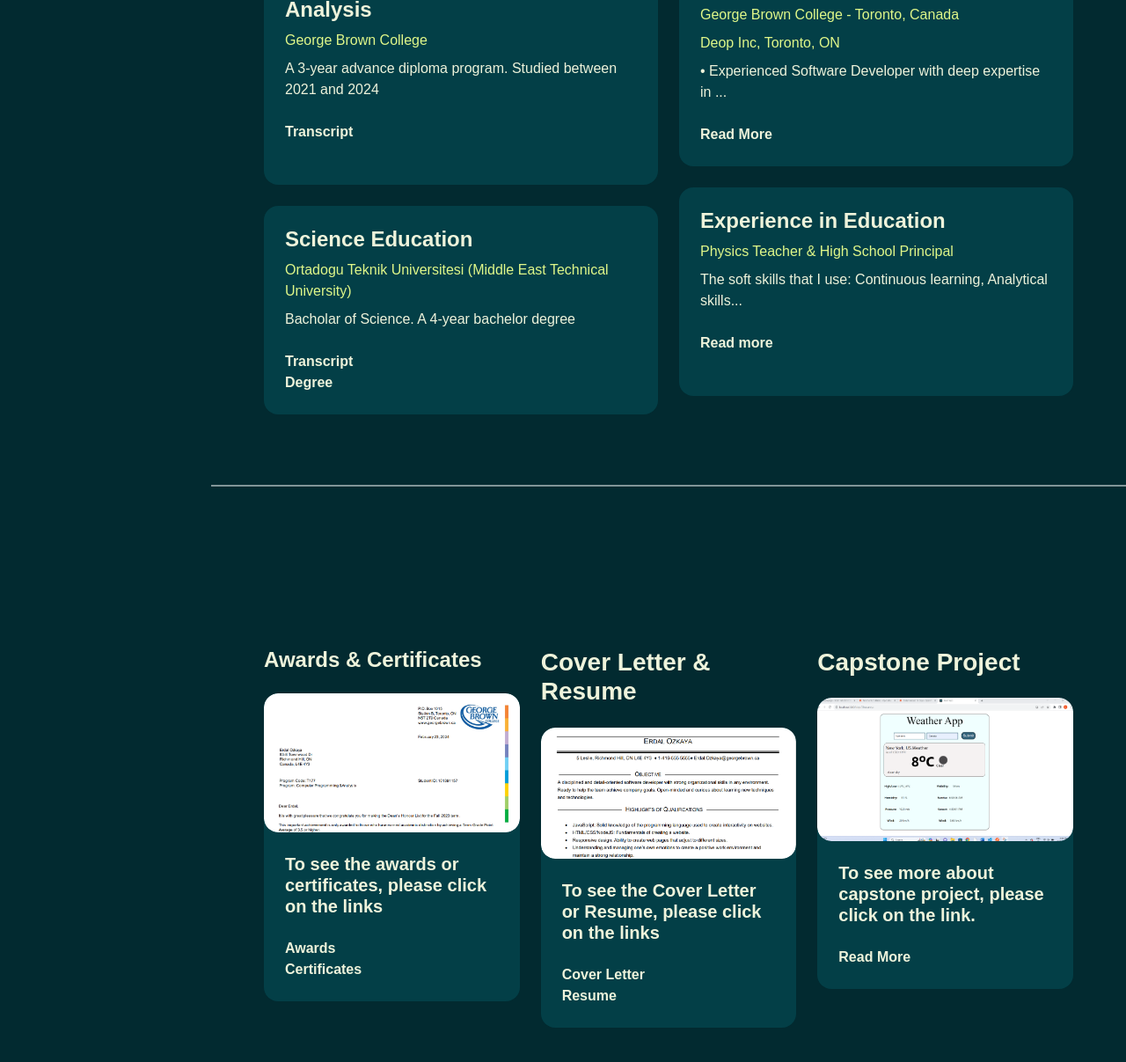
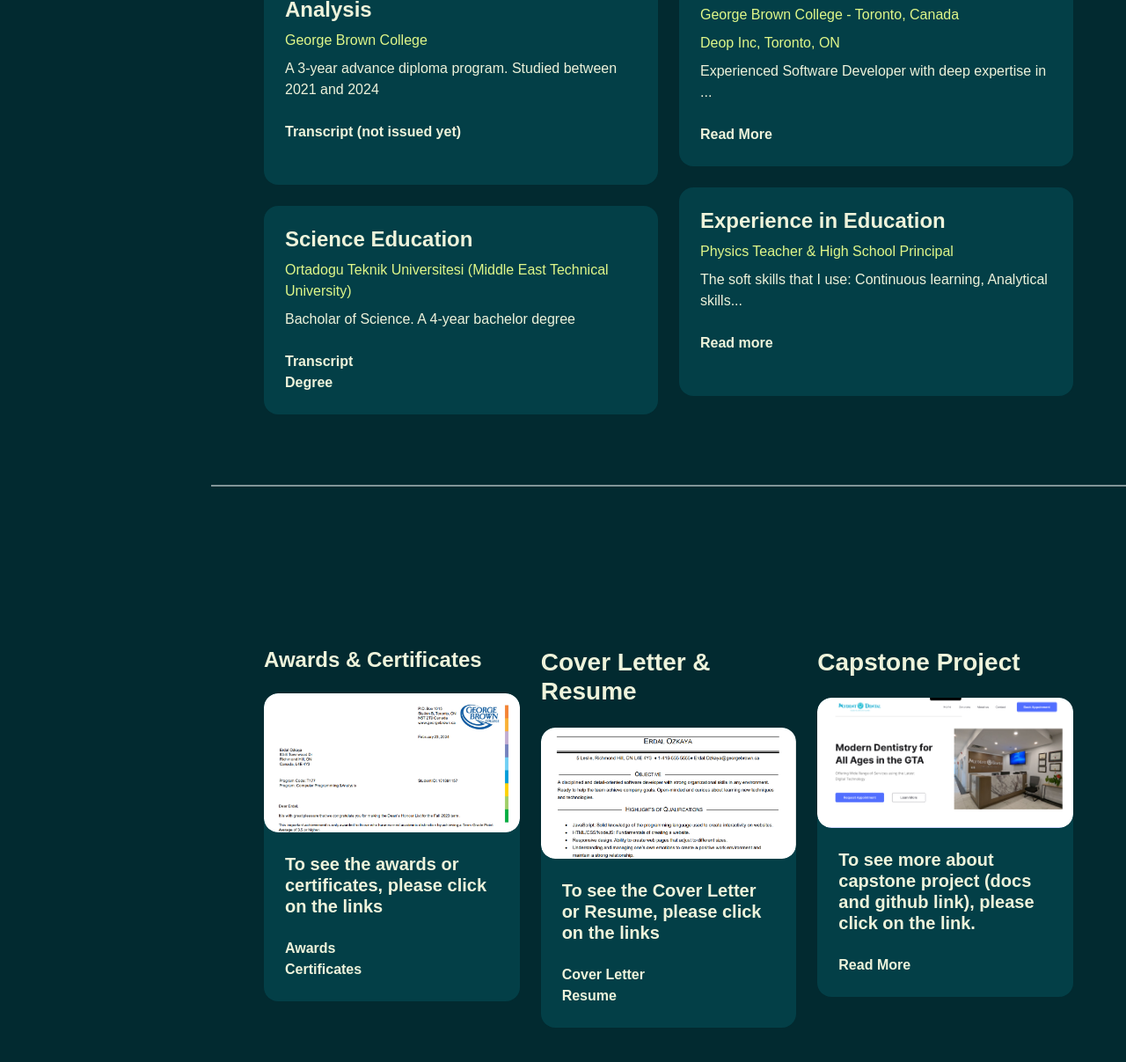
Before and after one commit to erdalozkaya71/Erdal_O_W24Portfolio, a plain HTML site: page index.html in a window 1280 px wide. Shown: the part 3127-4334 px from the top of the page at 88% size. Drawn offline with nearby package versions, Linux system fonts and the light colour scheme.

Commit message:
capstone updated

```diff
--- a/index.html
+++ b/index.html
@@ -310,7 +310,9 @@
                       2024
                     </p>
                     <br />
-                    <a href="#" class="link-custom">Transcript</a>
+                    <a href="#about" id="tooltip" class="link-custom"
+                      >Transcript <span>(not issued yet)</span></a
+                    >
                     <br /><br />
                   </div>
                 </div>
@@ -362,8 +364,7 @@
                     </p>
                     <p class="text-brand mb-2">Deop Inc, Toronto, ON</p>
                     <p class="mb-0">
-                      • Experienced Software Developer with deep expertise in
-                      ...
+                      Experienced Software Developer with deep expertise in ...
                     </p>
                     <br />
                     <div>
@@ -400,7 +401,7 @@
       </section>
       <!--//ABOUT-->
 
-      <!--BLOGS-->
+      <!--ABOUT2-->
       <section id="blog" class="full-height px-lg-5">
         <div class="container">
           <div class="row gy-4">
@@ -478,14 +479,14 @@
                 <div class="card-custom-image rounded-4">
                   <img
                     class="rounded-4"
-                    src="./assets/images/project-1.png"
+                    src="./assets/images/image_1.png"
                     alt=""
                   />
                 </div>
                 <div class="card-custom-content p-4">
                   <h5 class="mb-4">
-                    To see more about capstone project, please click on the
-                    link.
+                    To see more about capstone project (docs and github link),
+                    please click on the link.
                   </h5>
                   <a href="./capstone.html" class="link-custom">Read More</a>
                 </div>
@@ -494,7 +495,7 @@
           </div>
         </div>
       </section>
-      <!--//BLOGS-->
+      <!--//ABOUT-->
 
       <!--CONTACT-->
       <section id="contact" class="full-height px-lg-5">
```
Also changed, not shown: capstone.html (+16 -5 lines), assets/images/capstone_images/image_1.png (added), assets/images/capstone_images/image_2.png (added), assets/images/capstone_images/image_3.png (added), assets/images/capstone_images/image_4.png (added), assets/images/capstone_images/image_5.png (added), assets/images/capstone_images/image_6.png (added), assets/images/capstone_images/image_7.png (added), assets/images/capstone_images/image_8.png (added), assets/images/capstone_images/image_9.png (added), assets/images/image_1.png (added), 4 other files.
